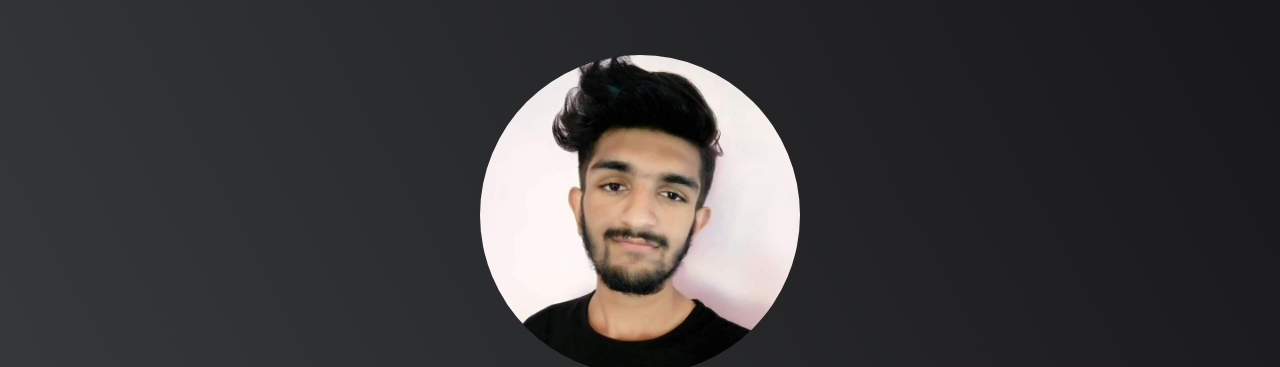
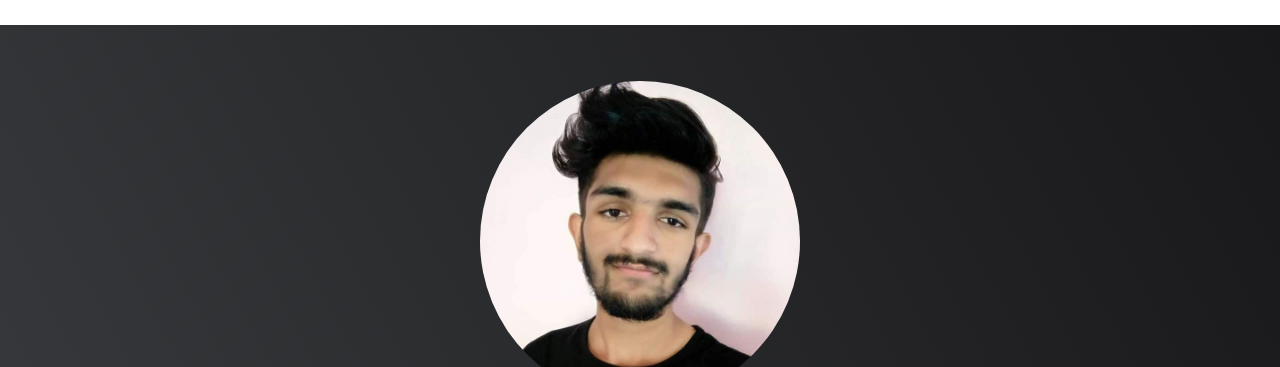
Before and after one commit to AdBinay/My-Portfolio, a plain HTML site: page index.html in a window 1280 px wide. Shown: the top 367 px of the page. Drawn offline with Linux system fonts and the light colour scheme.

Commit message:
changed layout

```diff
--- a/index.html
+++ b/index.html
@@ -10,7 +10,7 @@
     <link rel="stylesheet" href="https://use.fontawesome.com/releases/v5.8.2/css/all.css" integrity="sha384-oS3vJWv+0UjzBfQzYUhtDYW+Pj2yciDJxpsK1OYPAYjqT085Qq/1cq5FLXAZQ7Ay" crossorigin="anonymous">
 
 </head>
-<body>
+<br>
     <!-- Start Welcome Section -->
     <section class="welcome-section" id="welcome-section"><br/>
         <div class="img"><img class="profile-pic" src="binay.jpg" alt="profile-pic"></div>
@@ -34,7 +34,6 @@
             <a href="https://twitter.com/MeBinay_77" target="_blank" class="btn contact-details"><svg xmlns="http://www.w3.org/2000/svg" width="16" height="16" fill="currentColor" class="bi bi-twitter-x" viewBox="0 0 16 16">
               <path d="M12.6.75h2.454l-5.36 6.142L16 15.25h-4.937l-3.867-5.07-4.425 5.07H.316l5.733-6.57L0 .75h5.063l3.495 4.633L12.601.75Zm-.86 13.028h1.36L4.323 2.145H2.865l8.875 11.633Z"/>
             </svg> Twitter</a>
-
             <a href="mailto:binayadh77@gmail.com.com" class="btn contact-details"><svg xmlns="http://www.w3.org/2000/svg" width="16" height="16" fill="currentColor" class="bi bi-envelope-at" viewBox="0 0 16 16">
               <path d="M2 2a2 2 0 0 0-2 2v8.01A2 2 0 0 0 2 14h5.5a.5.5 0 0 0 0-1H2a1 1 0 0 1-.966-.741l5.64-3.471L8 9.583l7-4.2V8.5a.5.5 0 0 0 1 0V4a2 2 0 0 0-2-2H2Zm3.708 6.208L1 11.105V5.383l4.708 2.825ZM1 4.217V4a1 1 0 0 1 1-1h12a1 1 0 0 1 1 1v.217l-7 4.2-7-4.2Z"/>
               <path d="M14.247 14.269c1.01 0 1.587-.857 1.587-2.025v-.21C15.834 10.43 14.64 9 12.52 9h-.035C10.42 9 9 10.36 9 12.432v.214C9 14.82 10.438 16 12.358 16h.044c.594 0 1.018-.074 1.237-.175v-.73c-.245.11-.673.18-1.18.18h-.044c-1.334 0-2.571-.788-2.571-2.655v-.157c0-1.657 1.058-2.724 2.64-2.724h.04c1.535 0 2.484 1.05 2.484 2.326v.118c0 .975-.324 1.39-.639 1.39-.232 0-.41-.148-.41-.42v-2.19h-.906v.569h-.03c-.084-.298-.368-.63-.954-.63-.778 0-1.259.555-1.259 1.4v.528c0 .892.49 1.434 1.26 1.434.471 0 .896-.227 1.014-.643h.043c.118.42.617.648 1.12.648Zm-2.453-1.588v-.227c0-.546.227-.791.573-.791.297 0 .572.192.572.708v.367c0 .573-.253.744-.564.744-.354 0-.581-.215-.581-.8Z"/>
@@ -52,6 +51,7 @@
     <!-- Contact section -->
 
     <!-- end contact section -->
+
     <footer>
         <p>
             <a href="#welcome-section">Back to top</a>
```
